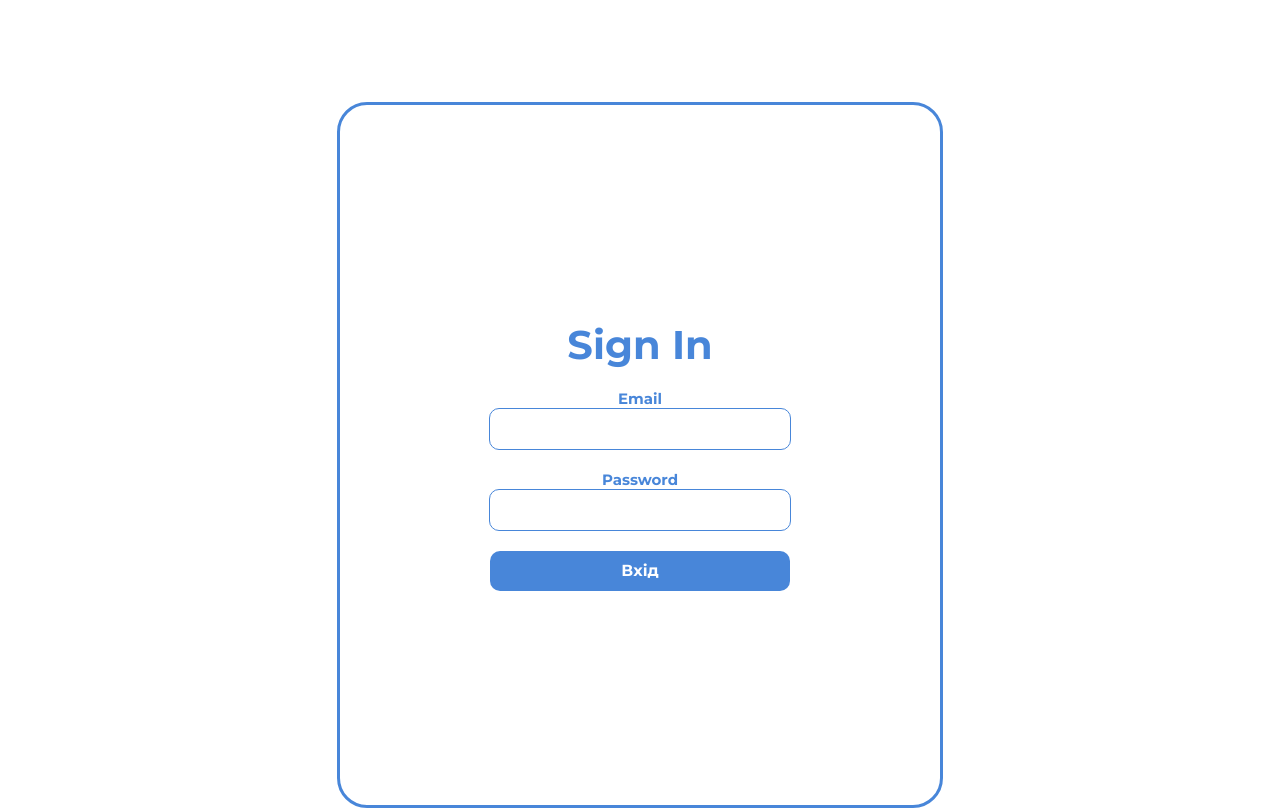
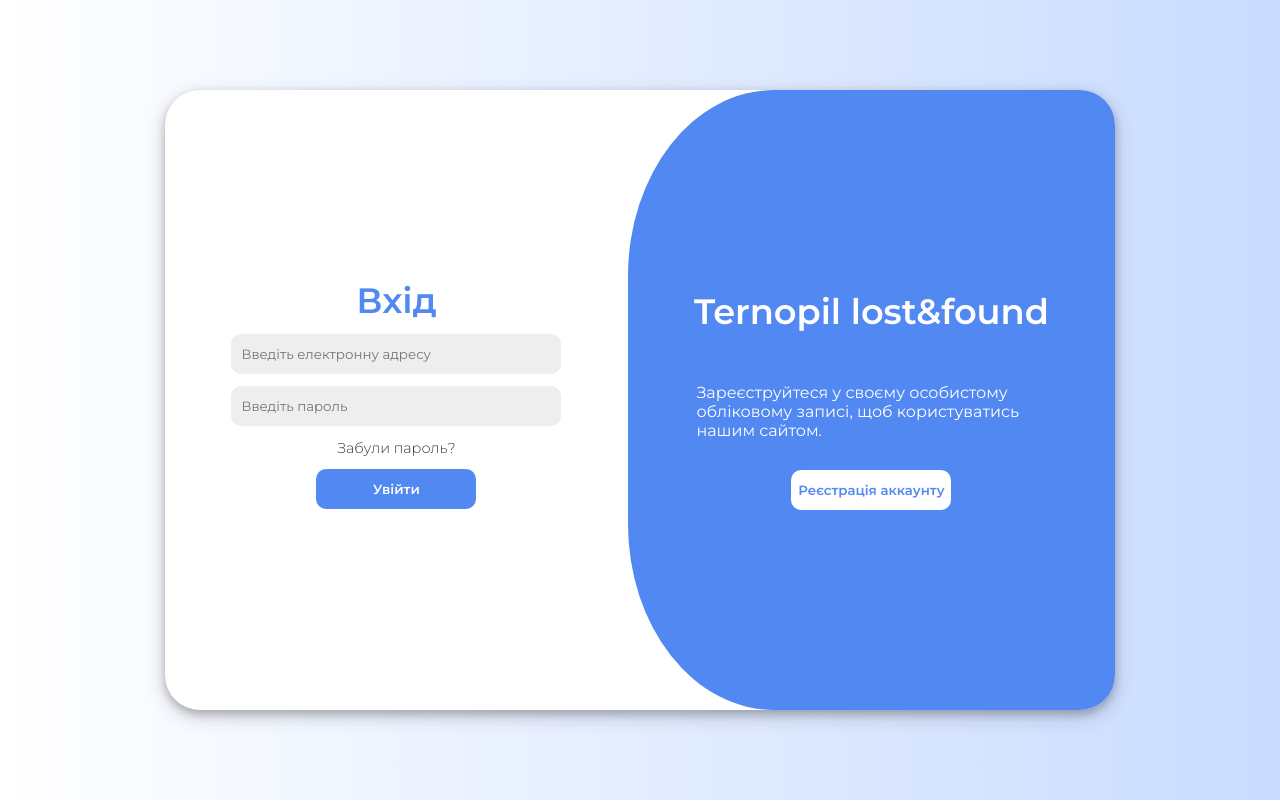
Before and after one commit to bohutahennadii/group_project, a React (Vite) app in the folder client/: page /login in a window 1280 px wide. Built offline with nearby package versions, Linux system fonts and the light colour scheme.

Commit message:
update page login

```diff
--- a/client/src/components/global.css
+++ b/client/src/components/global.css
@@ -7,6 +7,10 @@
   margin: 0;
   text-decoration: none;
 }
-button{
+button,a{
   cursor: pointer;
 }
+
+input{
+  padding-left: 10px;
+}
--- a/client/src/components/screens/App.jsx
+++ b/client/src/components/screens/App.jsx
@@ -1,3 +1,5 @@
+import React from 'react'
+
 import Login from "./registrLogin/login/login";
 import Registr from "./registrLogin/registr/regisrt";
 import { BrowserRouter ,Routes,Route} from "react-router-dom";
--- a/client/src/components/screens/home/MainLogo/MainLogo.jsx
+++ b/client/src/components/screens/home/MainLogo/MainLogo.jsx
@@ -1,3 +1,5 @@
+import React from 'react'
+
 import style from './MainLogo.module.css'
 import { CiSquarePlus } from "react-icons/ci";
 
--- a/client/src/components/screens/home/announcement/announcement.jsx
+++ b/client/src/components/screens/home/announcement/announcement.jsx
@@ -1,3 +1,5 @@
+import React from 'react'
+
 import style from './announcement.module.css'
 import { announcementItem } from './announcement.data'
 import { FaPhoneAlt } from "react-icons/fa";
--- a/client/src/components/screens/home/footer/footer.jsx
+++ b/client/src/components/screens/home/footer/footer.jsx
@@ -1,3 +1,5 @@
+import React from 'react'
+
 import style from './footer.module.css'
 
 function Footer(){
--- a/client/src/components/screens/home/header/header.jsx
+++ b/client/src/components/screens/home/header/header.jsx
@@ -1,3 +1,4 @@
+import React from 'react'
 import style from './header.module.css'
 import { CiSquarePlus } from "react-icons/ci";
 import { NavLink } from 'react-router-dom';
--- a/client/src/components/screens/home/home.jsx
+++ b/client/src/components/screens/home/home.jsx
@@ -1,3 +1,5 @@
+import React from 'react'
+
 import MainLogo from "./MainLogo/MainLogo"
 import Announcement from "./announcement/announcement"
 import Header from "./header/header"
--- a/client/src/components/screens/registrLogin/login/login.jsx
+++ b/client/src/components/screens/registrLogin/login/login.jsx
@@ -1,19 +1,30 @@
+import React from 'react'
+import { NavLink } from 'react-router-dom';
 import style from './login.module.css'
 
 function Login(){
   return(
     <div className={style.wrapper}>
       <div className={style.LoginWrapper}>
-        <p>Sign In</p>
+        <div className={style.signIn}>
+        <p>Вхід</p>
         <form action="">
-          <label htmlFor="email">Email</label>
-          <input type="text" name="email" id="email" />
-          <label htmlFor="password">Password</label>
-          <input type="password" name="password" id="password" />
-          <button>Вхід</button>
+          <input type="text" name="email" id="email" placeholder='Введіть електронну адресу' />
+          <input type="password" name="password" id="password" placeholder='Введіть пароль'/>
+          <a>Забули пароль?</a>
+          <button type="submit">Увійти</button>
+
         </form>
+        </div>
+
+        <div className={style.offerSignUp}>
+          <h2>Ternopil lost&found</h2>
+          <p>Зареєструйтеся у своєму особистому обліковому записі, щоб користуватись нашим сайтом.</p>
+          <NavLink to='/registr'><button>Реєстрація аккаунту</button></NavLink>
+        </div>
+        </div>
       </div>
-    </div>
+
   )
 }
 
--- a/client/src/components/screens/registrLogin/login/login.module.css
+++ b/client/src/components/screens/registrLogin/login/login.module.css
@@ -1,60 +1,109 @@
 .wrapper{
-  margin-top: 8%;
+  position: fixed;
+  width: 100%;
+  height: 100%;
   display: flex;
-  align-self: center;
+  justify-content: center;
   align-items: center;
-  align-content: center;
-  justify-content: center;
-}
-.LoginWrapper p{
-  margin-bottom: 20px ;
-  font-size: 40px;
-  font-weight: bold;
-  color: #4886D9;
+  background: linear-gradient(to right,#fff ,#c9dbff);
+
 }
 .LoginWrapper{
-  width: 600px;
-  height: 700px;
+  display: flex;
+  justify-content: space-between;
+  width: 950px;
+  height: 620px;
+  border-radius: 35px;
+  background-color: white;
+  box-shadow: 0 4px 8px 0 rgba(0, 0, 0, 0.2), 0 6px 20px 0 rgba(0, 0, 0, 0.19);
+}
+.offerSignUp{
   display: flex;
   flex-direction: column;
   align-items: center;
   justify-content: center;
-  border: 3px solid #4886D9;
-  border-radius: 30px;
-
+  width: 500px;
+  background-color: #5288F2;
+  border-radius: 30% 35px 35px 30%;
 }
-.LoginWrapper label{
-  font-size: 15px;
-  font-weight: bold;
-  color: #4886D9;
-}
-.LoginWrapper form{
+.signIn{
   display: flex;
   flex-direction: column;
   align-items: center;
+  justify-content: center;
+  width: 50%;
+}
+.signIn form{
+  display: flex;
+  flex-direction: column;
+  align-items: center;
+  justify-content: space-evenly;
+  height: 200px;
+}
+
+.signIn input{
+
+  border-radius: 10px;
+  width: 320px;
+  height: 40px;
+  border: none;
+  background-color: #EEEEEE;
+}
+.signIn button{
+  width: 160px;
+  height: 40px;
+  background-color: #5288F2;
+  font-weight: 600;
+  color: #fff;
+  border: none;
+  border-radius: 10px;
+  box-shadow: 0 4px 8px
+}
+
+.signIn button:hover{
+  background-color: #fff;
+  color: #5288F2;
+  border: 1px solid #5288F2;
+}
+.signIn form a{
+  color:#3a3a3a;
+  font-weight: 300;
+  font-size:0.9rem;
 
 }
-.LoginWrapper input{
-  width: 300px;
-  height: 40px;
-  border-radius: 10px;
-  border: 1px solid #4886D9;
-  margin-bottom: 20px;
-}
-.LoginWrapper button{
-  width: 300px;
-  height: 40px;
-  background-color: #4886D9;
-  border-radius: 10px;
-  border:none;
-  color: #fff;
-  font-size: 1rem;
-  font-weight: bold;
+.signIn p{
+  color: #5288F2;
+  font-size: 2.2rem;
+  font-weight: 600;
 
 }
 
-.LoginWrapper button:hover{
-  background-color: #fff;
-  color: #4886D9;
-  border: 1px solid #4886D9;
+
+.offerSignUp h2{
+  color: #fff;
+  font-size: 2.2rem;
+  font-weight: 600;
+
 }
+.offerSignUp p{
+  width: 350px;
+  color: #fff;
+  font-size: 1rem;
+  margin:50px 0 30px 0;
+}
+
+.offerSignUp button{
+  width: 160px;
+  height: 40px;
+  background-color: white;
+  color: #5288F2;
+  font-weight: 600;
+  border: none;
+  border-radius: 10px;
+}
+
+.offerSignUp button:hover{
+  background-color: #5288F2;
+  color: white;
+  border: 1px solid white;
+}
--- a/client/src/components/screens/registrLogin/registr/regisrt.jsx
+++ b/client/src/components/screens/registrLogin/registr/regisrt.jsx
@@ -1,3 +1,4 @@
+import React from 'react'
 import style from './registr.module.css'
 import { NavLink } from 'react-router-dom';
 
--- a/client/src/components/screens/registrLogin/registr/registr.module.css
+++ b/client/src/components/screens/registrLogin/registr/registr.module.css
@@ -94,7 +94,6 @@
   height: 40px;
   background-color: #5288F2;
   font-weight: 600;
-
   color: #fff;
   border: none;
   border-radius: 10px;
```
